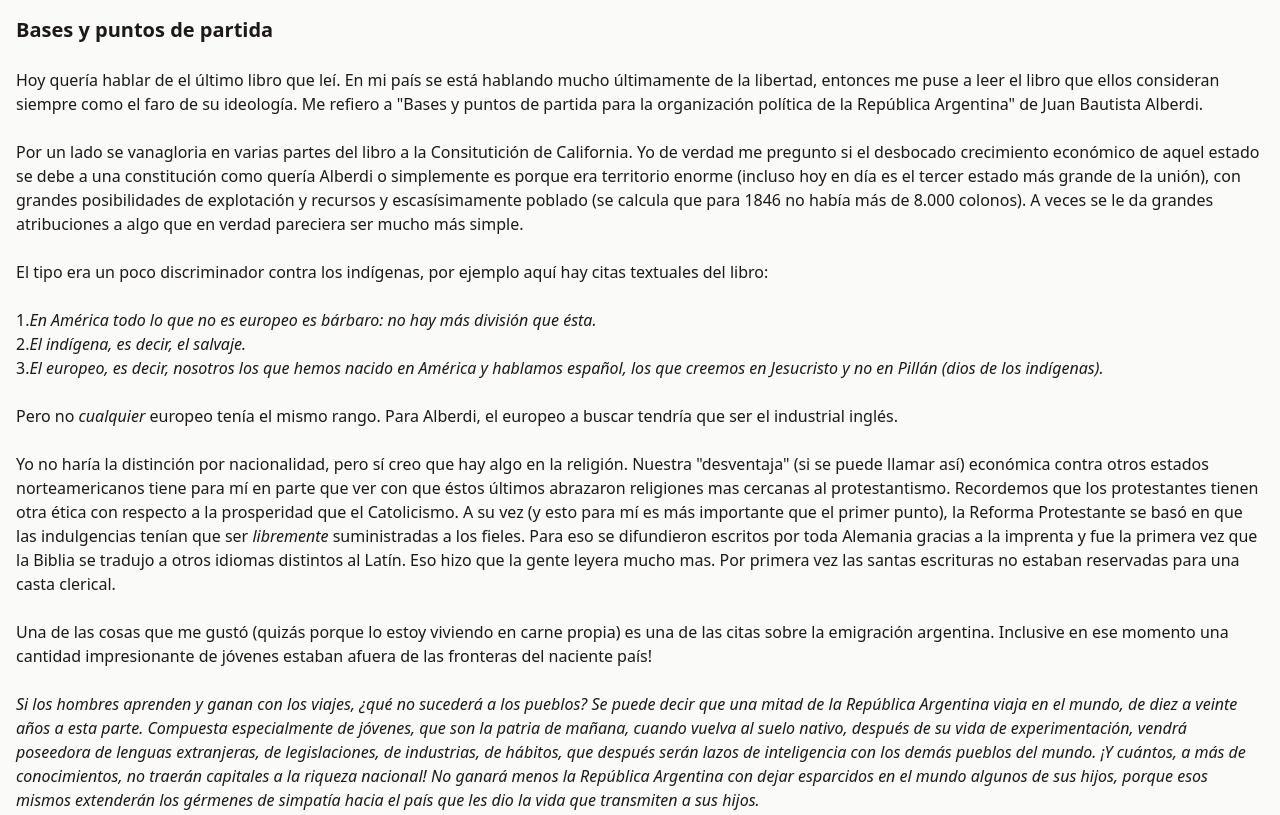
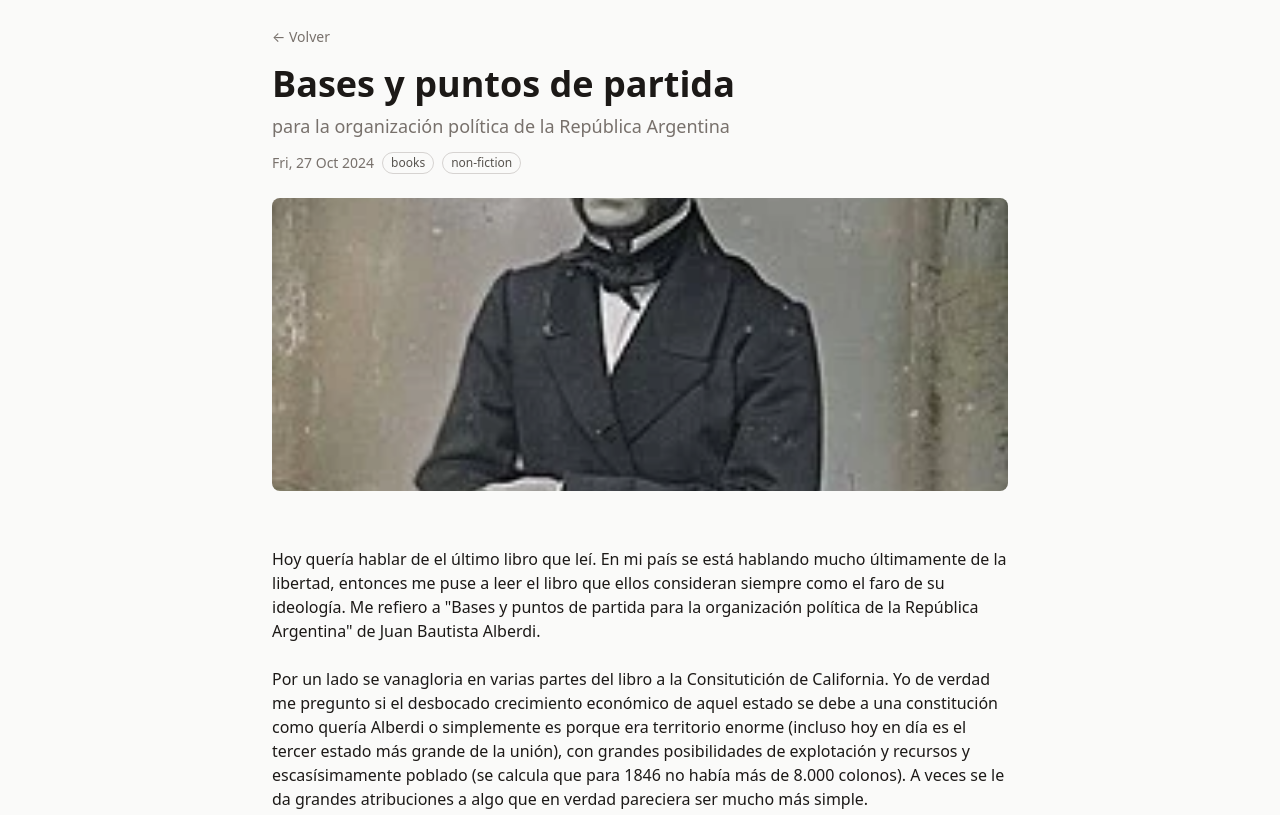
Before and after one commit to tanoargie/elrincondeltano, a Gatsby site: page /content/bases in a window 1280 px wide. Shown: the top 815 px of the page. Built offline with nearby package versions, Linux system fonts and the light colour scheme; Gatsby itself is replaced by a stand-in of ours.

Commit message:
style: add post metadata header, cover image and back link

```diff
--- a/src/templates/post.tsx
+++ b/src/templates/post.tsx
@@ -1,15 +1,24 @@
 import React from "react"
 import { graphql, Link } from "gatsby"
 import { MDXProvider } from "@mdx-js/react"
+import { GatsbyImage, getImage, IGatsbyImageData } from "gatsby-plugin-image"
 import SEO from "../components/seo"
 import Anchor from "../components/anchor"
 
-const shortcodes = { Link, Anchor } // Provide common components here
+const shortcodes = { Link, Anchor }
 
 type Data = {
   mdx: {
     frontmatter: {
       title: string
+      subtitle: string
+      date: string
+      tags: Array<string>
+      imgPath: {
+        childImageSharp: {
+          gatsbyImageData: IGatsbyImageData
+        }
+      }
     }
   }
 }
@@ -17,12 +26,26 @@ type Data = {
 type Children = (string | JSX.Element | JSX.Element[]);
 
 export default function PageTemplate({ data, children }: { data: Data, children: Children }) {
+  const { title, subtitle, date, tags, imgPath } = data.mdx.frontmatter
+  const featuredImg = getImage(imgPath?.childImageSharp?.gatsbyImageData) as IGatsbyImageData
+
   return (
-    <div className="font-ns m-4">
-      <h1 className="text-xl font-bold">{data.mdx.frontmatter.title}</h1>
-      <MDXProvider components={shortcodes}>
-        {children}
-      </MDXProvider>
+    <div className="max-w-3xl mx-auto px-4 py-6">
+      <Link to="/" className="text-sm text-stone-500 transition-colors hover:text-stone-900 dark:text-stone-400 dark:hover:text-stone-100">← Volver</Link>
+      <header className="mt-4 mb-8">
+        <h1 className="text-3xl md:text-4xl font-bold">{title}</h1>
+        {subtitle && <p className="mt-2 text-lg text-stone-500 dark:text-stone-400">{subtitle}</p>}
+        <div className="mt-3 flex flex-wrap items-center gap-2 text-sm text-stone-500 dark:text-stone-400">
+          {date && <span>{date}</span>}
+          {tags.map(tag => <span key={tag} className="text-xs rounded-full border border-stone-300 px-2 py-0.5 text-stone-600 dark:border-stone-700 dark:text-stone-300">{tag}</span>)}
+        </div>
+        {featuredImg && <GatsbyImage image={featuredImg} className="mt-6 w-full rounded-lg" alt={title} />}
+      </header>
+      <article className="post-content">
+        <MDXProvider components={shortcodes}>
+          {children}
+        </MDXProvider>
+      </article>
     </div>
   )
 }
@@ -34,6 +57,14 @@ export const query = graphql`
     mdx(id: { eq: $id }) {
       frontmatter {
         title
+        subtitle
+        date
+        tags
+        imgPath {
+          childImageSharp {
+            gatsbyImageData(width: 800)
+          }
+        }
       }
     }
   }
```
